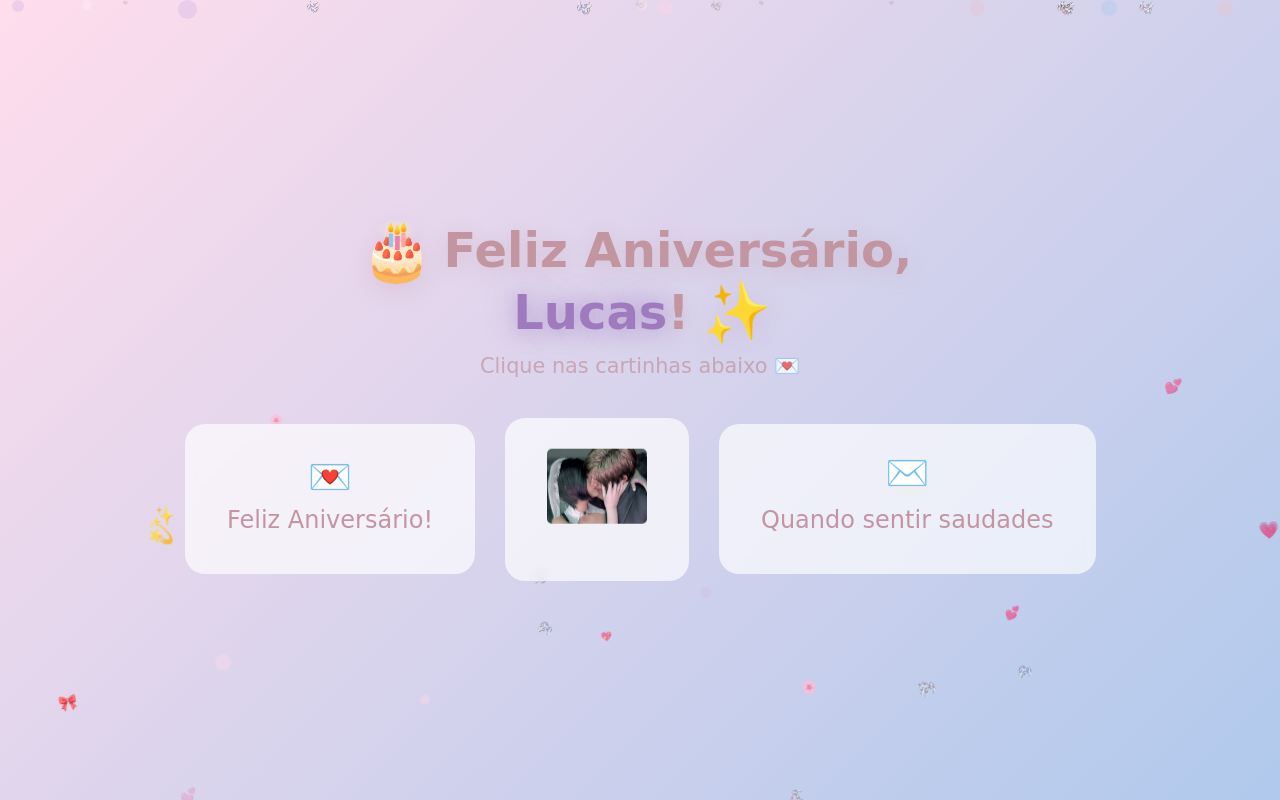
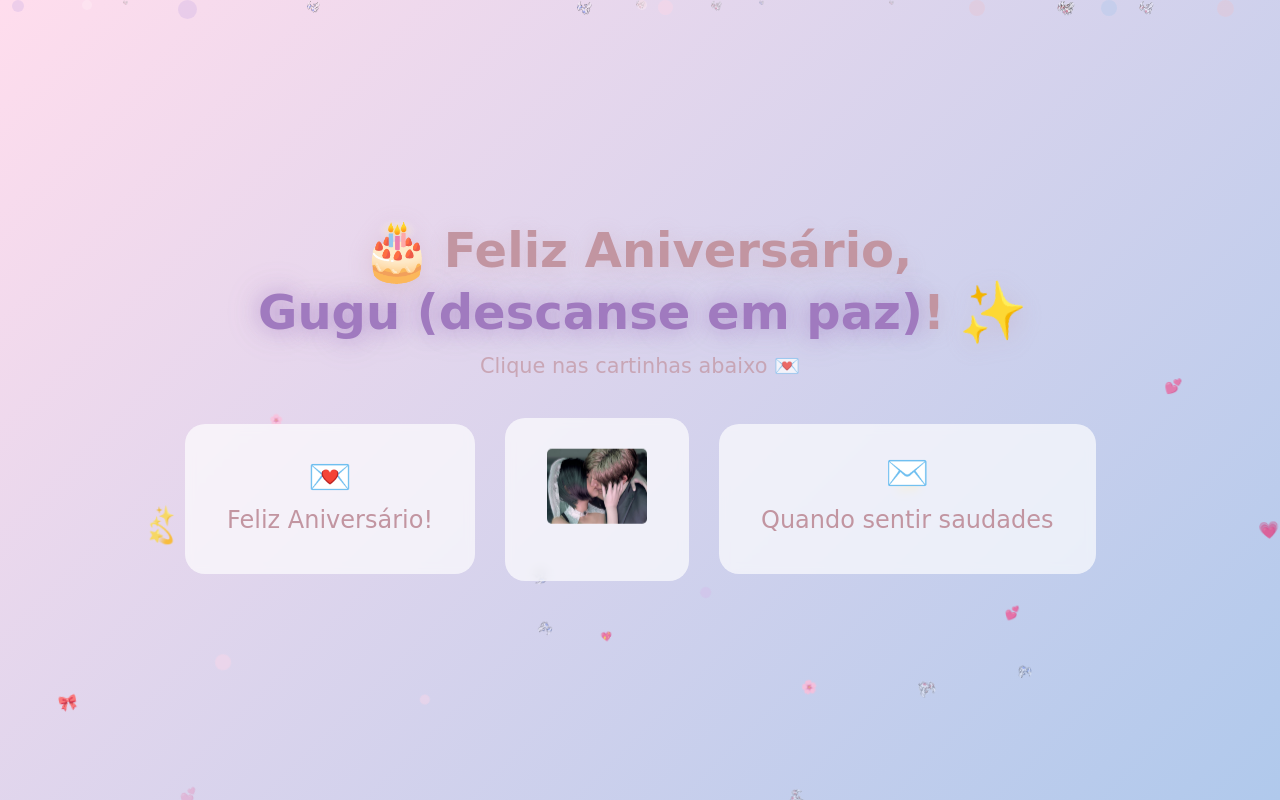
Before and after one commit to skyparte1/feliz-aniversario, a plain HTML site: page index.html in a window 1280 px wide. Drawn offline with Linux system fonts and the light colour scheme; a web font is replaced by a local one.

Commit message:
Atualização

```diff
--- a/index.html
+++ b/index.html
@@ -20,7 +20,7 @@
 
   <h1 class="title-anim">
     <span class="title-emoji">🎂</span>
-    Feliz Aniversário,<br><span class="highlight">Lucas</span>!
+    Feliz Aniversário,<br><span class="highlight">Gugu (descanse em paz)</span>!
     <span class="title-emoji">✨</span>
   </h1>
 
```
